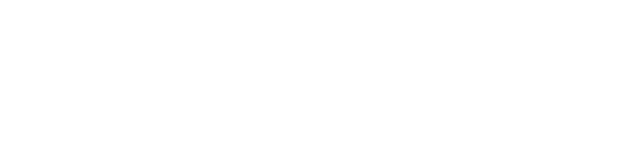
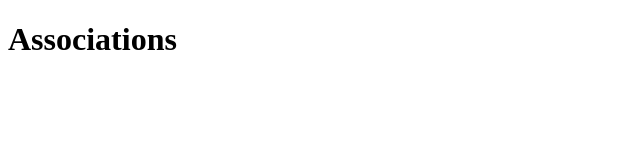
Before and after one commit to Darwin672/mon-cv, a plain HTML site: page index.html in a window 1280 px wide. Shown: the whole page, without its empty margins (0-640 px from the left). Drawn offline with Linux system fonts and the light colour scheme.

Commit message:
mise en place de la section association

```diff
--- a/index.html
+++ b/index.html
@@ -8,6 +8,7 @@
 
 </head>
 <body>
+    <h1>Associations</h1>
 
 </body>
 </html>
```
